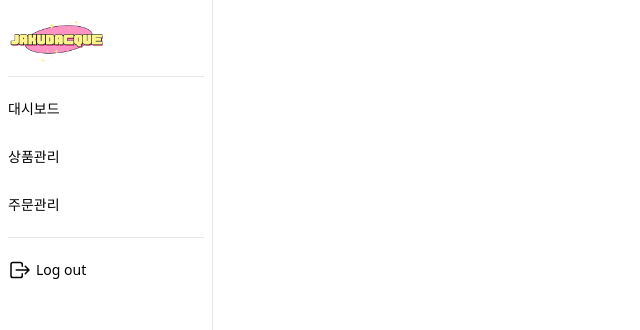
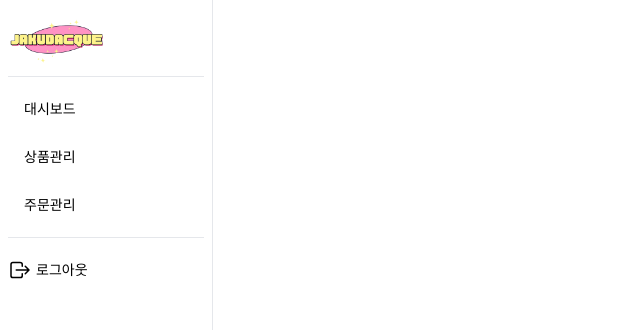
Before and after one commit to FRONTENDBOOTCAMP-11th/Jakudacque, a React (Vite) app: page /admin in a window 1280 px wide. Shown: the top 330 px of the page, without its empty margins (0-640 px from the left). Built offline with nearby package versions, Linux system fonts and the light colour scheme; a web font is replaced by a local one.

Commit message:
💄 style: 관리자 사이드 메뉴에서 메뉴 항목의 패딩 추가 및 로그아웃 텍스트를 한국어로 변경

```diff
--- a/src/components/AdminSideMenu.jsx
+++ b/src/components/AdminSideMenu.jsx
@@ -42,7 +42,7 @@ export default function AdminSideMenu({ menuList }) {
           {menuList.map((item, _idx) => {
             return (
               <Link key={_idx} to={item.path}>
-                <MenuItem>{item.title}</MenuItem>
+                <MenuItem className="pl-4">{item.title}</MenuItem>
               </Link>
             );
           })}
@@ -51,7 +51,7 @@ export default function AdminSideMenu({ menuList }) {
           {/* logout */}
           <MenuItem onClick={handleLogout}>
             <IoLogOutOutline size={24} />
-            <span>Log out</span>
+            <span>로그아웃</span>
           </MenuItem>
         </MenuList>
       </SideMenuContainer>
```
